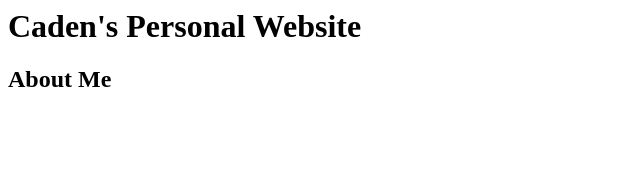
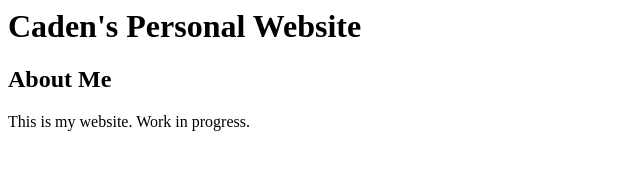
Before and after one commit to caden-james/cadenmcdonald.com, a plain HTML site: page index.html in a window 1280 px wide. Shown: the whole page, without its empty margins (0-640 px from the left). Drawn offline with Linux system fonts and the light colour scheme.

Commit message:
Update index.html

```diff
--- a/index.html
+++ b/index.html
@@ -2,5 +2,6 @@
   <body>
     <h1>Caden's Personal Website</h1>
     <h2>About Me</h2>
+    <p>This is my website. Work in progress.</p>
   </body>
 </html>
```
